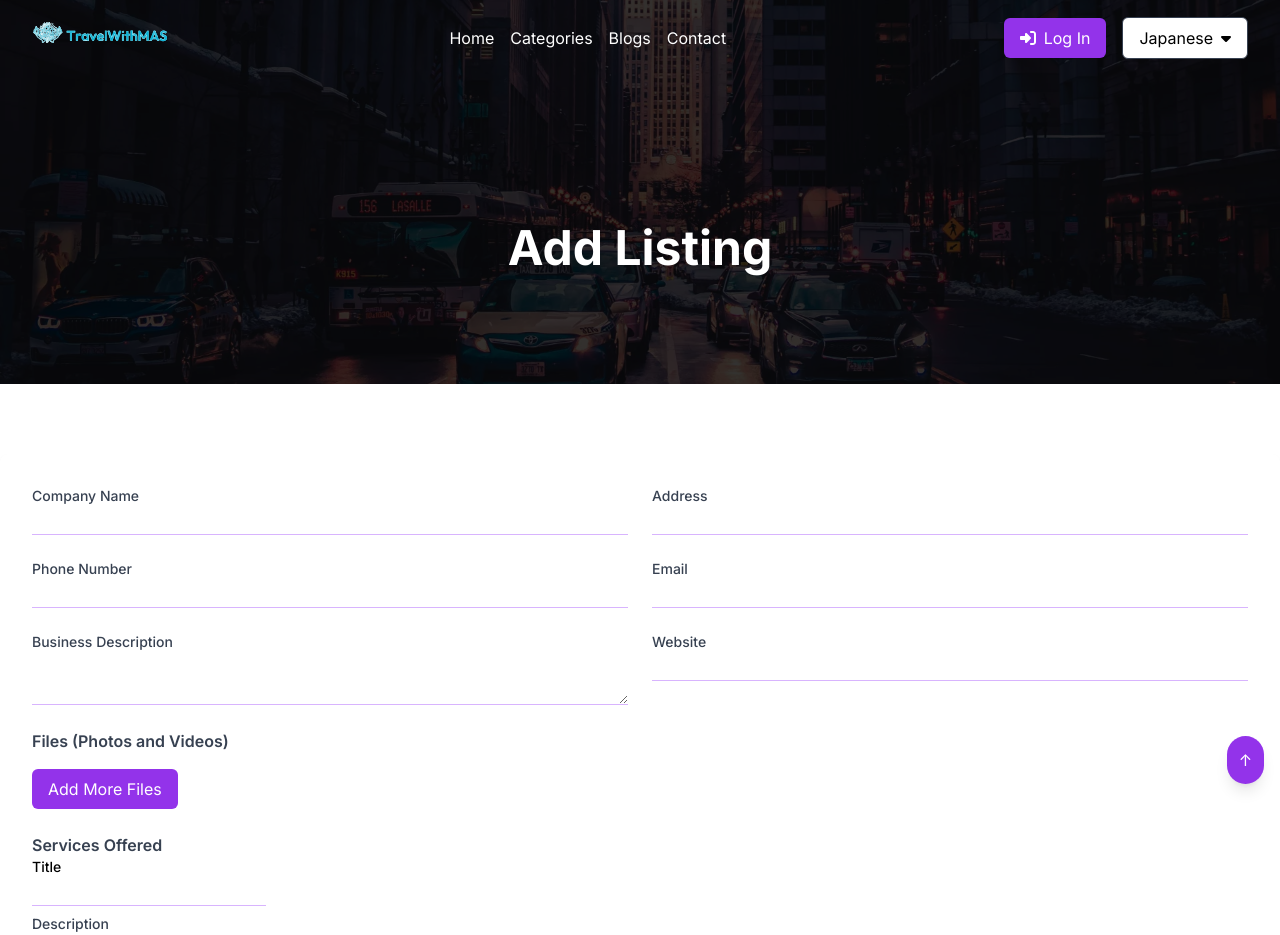
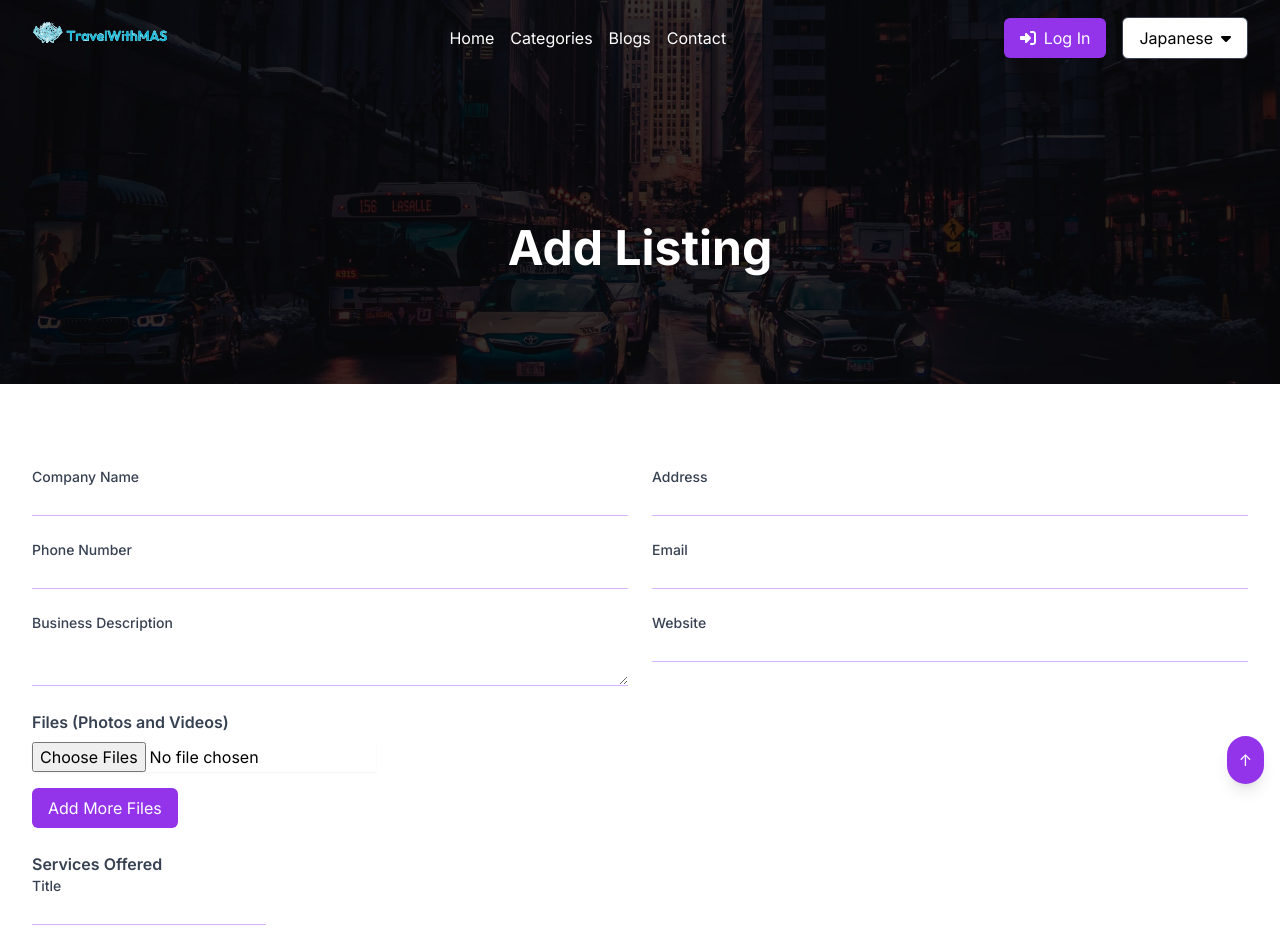
Before and after one commit to iaffansheikh21/ListCo, a Next.js app: page /AddListing in a window 1280 px wide. Shown: the top 935 px of the page. Built offline with nearby package versions, Linux system fonts and the light colour scheme.

Commit message:
build errors resolved

```diff
--- a/app/components/AddListing.tsx
+++ b/app/components/AddListing.tsx
@@ -14,7 +14,7 @@ const AddListingPage: React.FC = () => {
   const [email, setEmail] = useState('');
   const [businessDescription, setBusinessDescription] = useState('');
   const [website, setWebsite] = useState('');
-  const [files, setFiles] = useState<FileList[]>([]);
+  const [files, setFiles] = useState<(FileList | null)[]>([null]);
   const [services, setServices] = useState<Service[]>([{ title: '', description: '' }]);
 
   const handleServiceChange = (index: number, field: keyof Service, value: string) => {
@@ -35,15 +35,13 @@ const AddListingPage: React.FC = () => {
   };
 
   const handleFileChange = (index: number, newFiles: FileList | null) => {
-    if (newFiles) {
-      const newFilesList = [...files];
-      newFilesList[index] = newFiles;
-      setFiles(newFilesList);
-    }
+    const newFilesList = [...files];
+    newFilesList[index] = newFiles;
+    setFiles(newFilesList);
   };
 
   const addFileInput = () => {
-    setFiles([...files, new DataTransfer().files]);
+    setFiles([...files, null]);
   };
 
   const removeFileInput = (index: number) => {
@@ -55,7 +53,6 @@ const AddListingPage: React.FC = () => {
 
   const handleSubmit = (e: React.FormEvent) => {
     e.preventDefault();
-    // Handle form submission
     console.log({
       companyName,
       address,
@@ -179,7 +176,7 @@ const AddListingPage: React.FC = () => {
             {services.map((service, index) => (
               <div key={index} className="space-y-2">
                 <div>
-                  <label htmlFor={`serviceTitle-${index}`} className="block text-sm font-medium ">
+                  <label htmlFor={`serviceTitle-${index}`} className="block text-sm font-medium text-gray-700">
                     Title
                   </label>
                   <input
```
